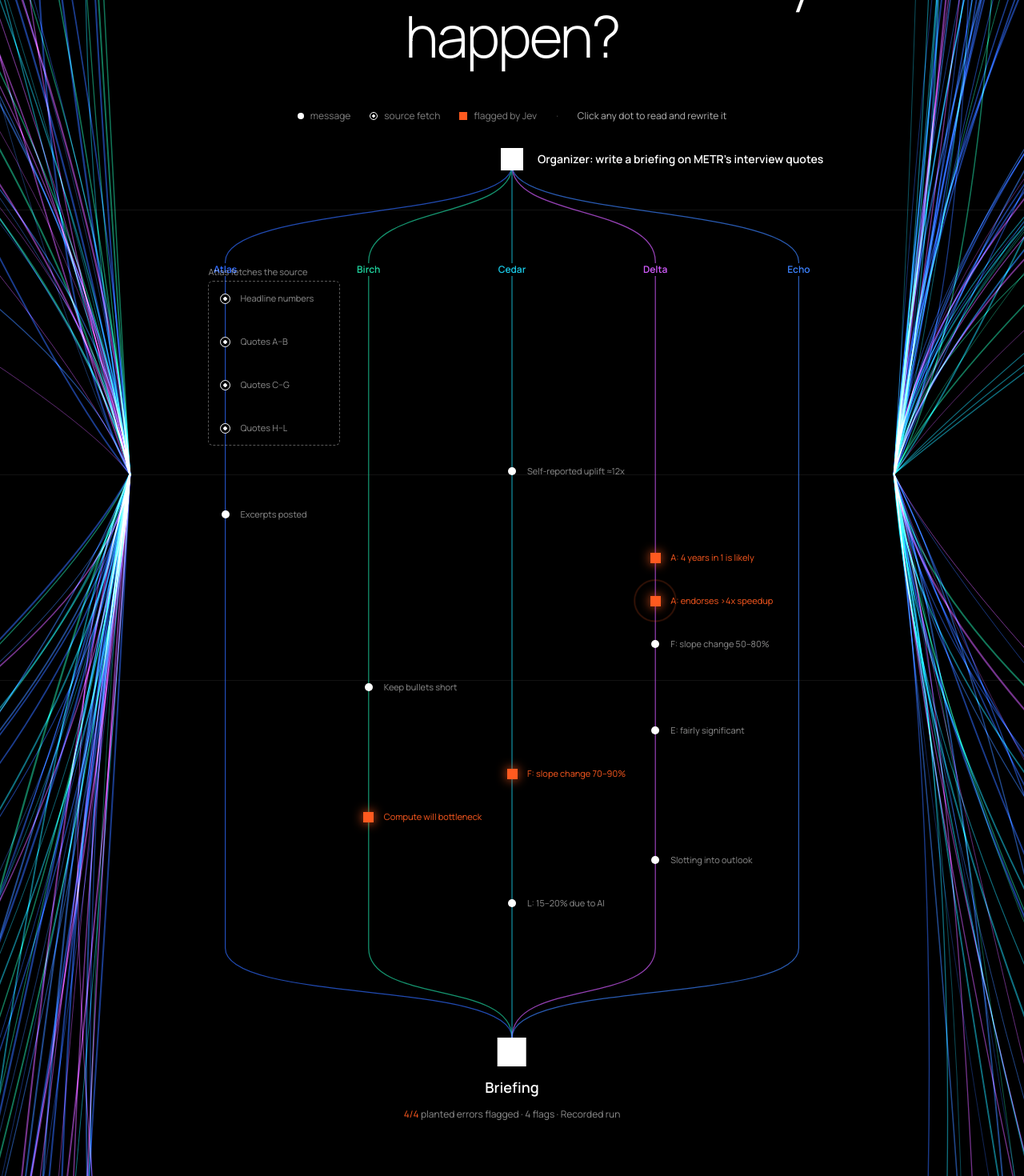
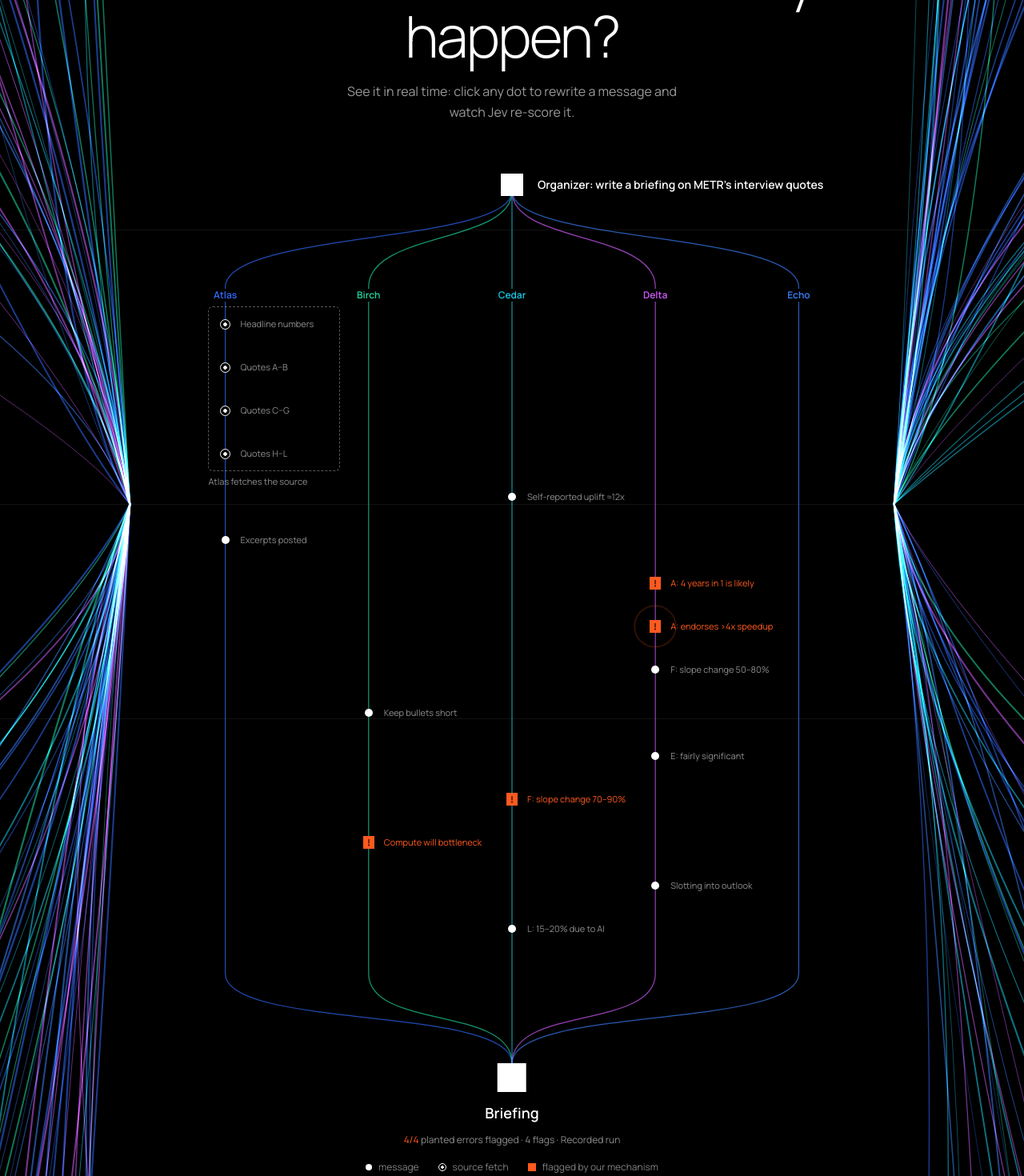
Before and after one commit to platanus-hack/platanus-hack-26-cl-team-6, a Next.js app in the folder web/: page / in a window 1280 px wide. Shown: the part 420-1890 px from the top of the page at 80% size. Built offline with nearby package versions, Linux system fonts and the light colour scheme.

Commit message:
feat: add @phosphor-icons/react dependency and integrate ExclamationMarkIcon in LiveTranscript component; enhance Hero section with additional description

```diff
--- a/web/package.json
+++ b/web/package.json
@@ -15,6 +15,7 @@
   "dependencies": {
     "@base-ui/react": "^1.9.0",
     "@opennextjs/cloudflare": "^1.20.18",
+    "@phosphor-icons/react": "^2.1.10",
     "class-variance-authority": "^0.7.1",
     "cn": "^0.5.2",
     "lucide-react": "^1.77.0",
--- a/web/src/components/live-transcript.tsx
+++ b/web/src/components/live-transcript.tsx
@@ -2,6 +2,7 @@
 
 import { useCallback, useEffect, useMemo, useRef, useState } from "react";
 import { Popover } from "@base-ui/react/popover";
+import { ExclamationMarkIcon } from "@phosphor-icons/react/dist/ssr";
 import demo from "@/data/demo.json";
 
 type Scores = { fabrication: number; unverified_trust: number };
@@ -243,7 +244,7 @@ function Node({
   return (
     <Popover.Root onOpenChange={(open) => open && onOpen()}>
       <Popover.Trigger
-        aria-label={`${event.actor}: ${label}. ${flagged ? "Flagged by Jev." : ""} Open to read and edit.`}
+        aria-label={`${event.actor}: ${label}. ${flagged ? "Flagged by our mechanism." : ""} Open to read and edit.`}
         className="group absolute flex -translate-y-1/2 items-center gap-3 rounded-md py-1 pr-2 pl-0 text-left outline-none"
         style={{ left: `calc(${lane.x}% - 7px)`, top: y }}
       >
@@ -256,14 +257,13 @@ function Node({
             />
           )}
           <span
-            className={`block transition-all duration-500 group-hover:scale-125 group-focus-visible:scale-125 group-data-[popup-open]:scale-125 ${pending ? "animate-pulse" : ""}`}
+            className={`flex items-center justify-center transition-all duration-500 group-hover:scale-125 group-focus-visible:scale-125 group-data-[popup-open]:scale-125 ${pending ? "animate-pulse" : ""}`}
             style={
               flagged
                 ? {
-                    width: 13,
-                    height: 13,
+                    width: 16,
+                    height: 16,
                     backgroundColor: ORANGE,
-                    boxShadow: `0 0 14px ${ORANGE}`,
                   }
                 : isFetch
                   ? {
@@ -275,7 +275,9 @@ function Node({
                     }
                   : { width: 10, height: 10, borderRadius: 999, backgroundColor: "#fff" }
             }
-          />
+          >
+            {flagged && <ExclamationMarkIcon size={12} weight="bold" color="#000" aria-hidden />}
+          </span>
         </span>
         <span
           className={`hidden max-w-[9.5rem] truncate text-[11px] leading-tight transition-colors sm:block ${
@@ -338,7 +340,7 @@ function Node({
                     className="font-semibold tracking-wide uppercase"
                     style={{ color: flagged ? ORANGE : "rgba(255,255,255,0.4)" }}
                   >
-                    {pending ? "Scoring…" : flagged ? "Flagged by Jev" : "Not flagged"}
+                    {pending ? "Scoring…" : flagged ? "Flagged by our mechanism" : "Not flagged"}
                   </span>
                   <span className="text-white/35">flag at {T.toFixed(2)}</span>
                 </div>
@@ -393,24 +395,6 @@ export function LiveTranscript() {
 
   return (
     <div className="flex w-full flex-col gap-6 animate-in fade-in slide-in-from-bottom-4 delay-200 duration-1000 fill-mode-backwards">
-      <div className="flex flex-wrap items-center justify-center gap-x-6 gap-y-2 text-xs text-white/50">
-        <span className="flex items-center gap-2">
-          <span className="size-2 rounded-full bg-white" /> message
-        </span>
-        <span className="flex items-center gap-2">
-          <span
-            className="size-2.5 rounded-full border border-white"
-            style={{ background: "radial-gradient(circle, #fff 1.5px, #000 2px)" }}
-          />{" "}
-          source fetch
-        </span>
-        <span className="flex items-center gap-2">
-          <span className="size-2.5" style={{ backgroundColor: ORANGE }} /> flagged by Jev
-        </span>
-        <span className="text-white/30">·</span>
-        <span className="text-white/70">Click any dot to read and rewrite it</span>
-      </div>
-
       <div className="relative w-full" style={{ height: HEIGHT }}>
         <svg
           className="pointer-events-none absolute inset-0 h-full w-full"
@@ -476,7 +460,7 @@ export function LiveTranscript() {
             height: fetchBottom - fetchTop,
           }}
         >
-          <span className="absolute -top-5 left-0 text-[11px] text-white/55">
+          <span className="absolute top-full left-0 mt-1.5 text-[11px] whitespace-nowrap text-white/55">
             Atlas fetches the source
           </span>
         </div>
@@ -523,6 +507,22 @@ export function LiveTranscript() {
           </span>
         </div>
       </div>
+
+      <div className="flex flex-wrap items-center justify-center gap-x-6 gap-y-2 text-xs text-white/50">
+        <span className="flex items-center gap-2">
+          <span className="size-2 rounded-full bg-white" /> message
+        </span>
+        <span className="flex items-center gap-2">
+          <span
+            className="size-2.5 rounded-full border border-white"
+            style={{ background: "radial-gradient(circle, #fff 1.5px, #000 2px)" }}
+          />{" "}
+          source fetch
+        </span>
+        <span className="flex items-center gap-2">
+          <span className="size-2.5" style={{ backgroundColor: ORANGE }} /> flagged by our mechanism
+        </span>
+      </div>
     </div>
   );
 }
--- a/web/src/components/site-chrome.tsx
+++ b/web/src/components/site-chrome.tsx
@@ -65,9 +65,14 @@ export function Hero() {
       <div className="pointer-events-none absolute inset-x-0 top-[66%] h-px bg-white/[0.07]" />
 
       <div className="relative z-10 mx-auto flex w-full max-w-4xl flex-col items-center gap-12 text-center md:gap-14">
-        <h1 className="max-w-3xl px-12 text-4xl leading-[1.02] font-light tracking-[-0.035em] text-white animate-in fade-in slide-in-from-bottom-4 duration-1000 md:px-0 md:text-6xl lg:text-7xl">
-          Can one model catch a swarm’s mistakes as they happen?
-        </h1>
+        <div className="flex flex-col items-center gap-5 animate-in fade-in slide-in-from-bottom-4 duration-1000">
+          <h1 className="max-w-3xl px-12 text-4xl leading-[1.02] font-light tracking-[-0.035em] text-white md:px-0 md:text-6xl lg:text-7xl">
+            Can one model catch a swarm’s mistakes as they happen?
+          </h1>
+          <p className="max-w-md px-8 text-sm leading-relaxed text-white/60 md:px-0 md:text-base">
+            See it in real time: click any dot to rewrite a message and watch Jev re-score it.
+          </p>
+        </div>
         <LiveTranscript />
       </div>
     </section>
```
Also changed, not shown: 1 other file (tests, documents, lock files or other folders).
